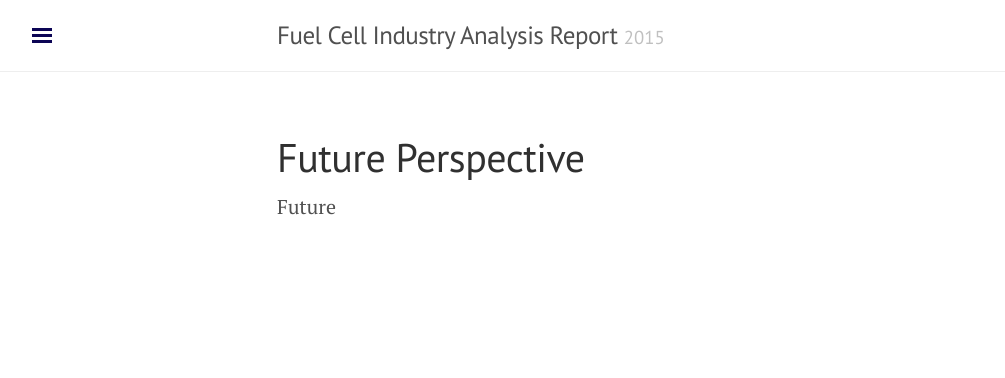
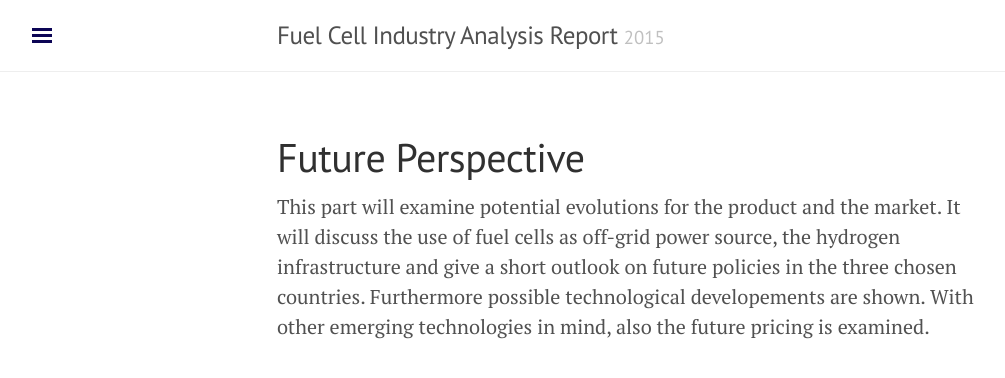
Before and after one commit to BambuGMS/Industry-Analysis-Report, a Jekyll site: the page built from 5FuturePerspective.md, in a window 1280 px wide. Shown: the top 378 px of the page, without its empty margins (3-1008 px from the left). Built offline with Jekyll 4.4.1, drawn with Linux system fonts in a browser that asks for light colours; Markdown is read by kramdown in place of the engine named in the settings.

Commit message:
added content

```diff
--- a/5FuturePerspective.md
+++ b/5FuturePerspective.md
@@ -3,4 +3,4 @@ title: Future Perspective
 layout: page
 ---
 
-Future
+This part will examine potential evolutions for the product and the market. It will discuss the use of fuel cells as off-grid power source, the hydrogen infrastructure and give a short outlook on future policies in the three chosen countries. Furthermore possible technological developements are shown. With other emerging technologies in mind, also the future pricing is examined.
```
